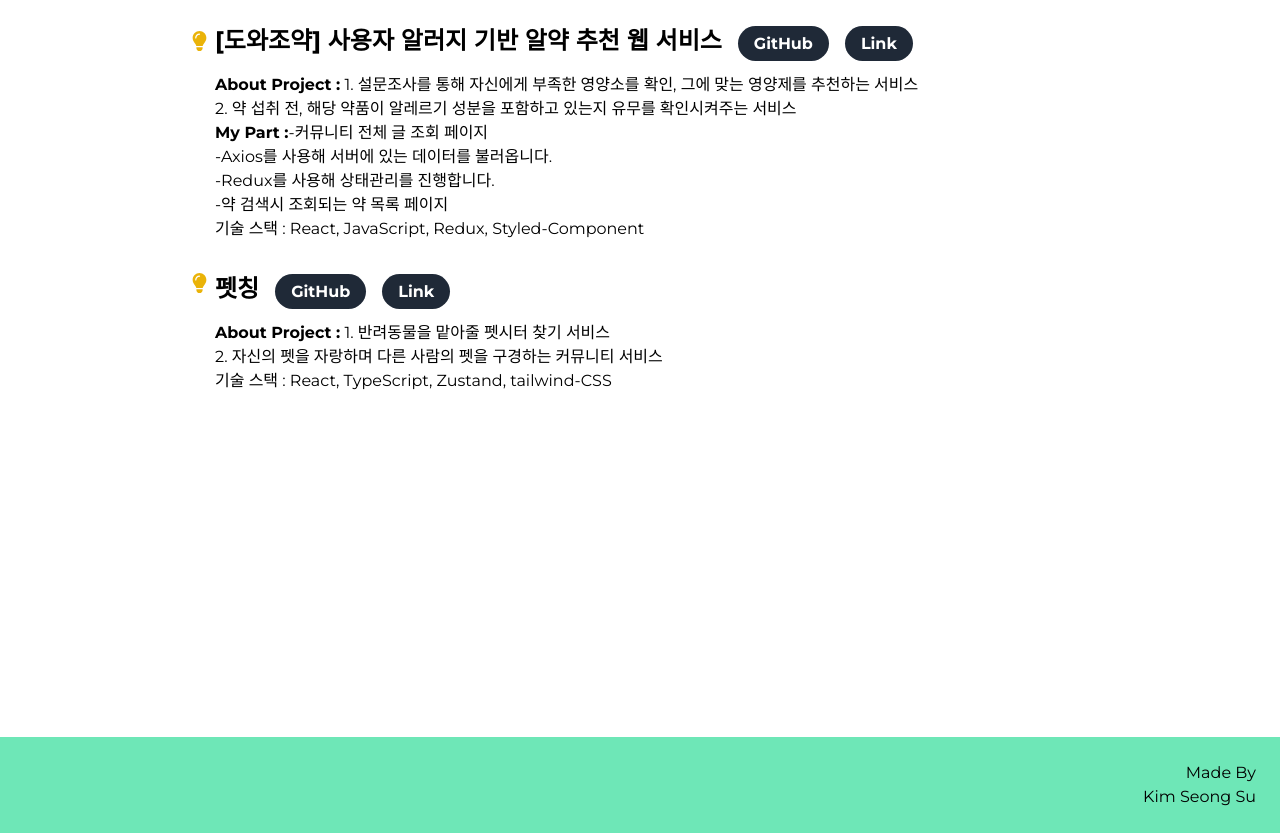
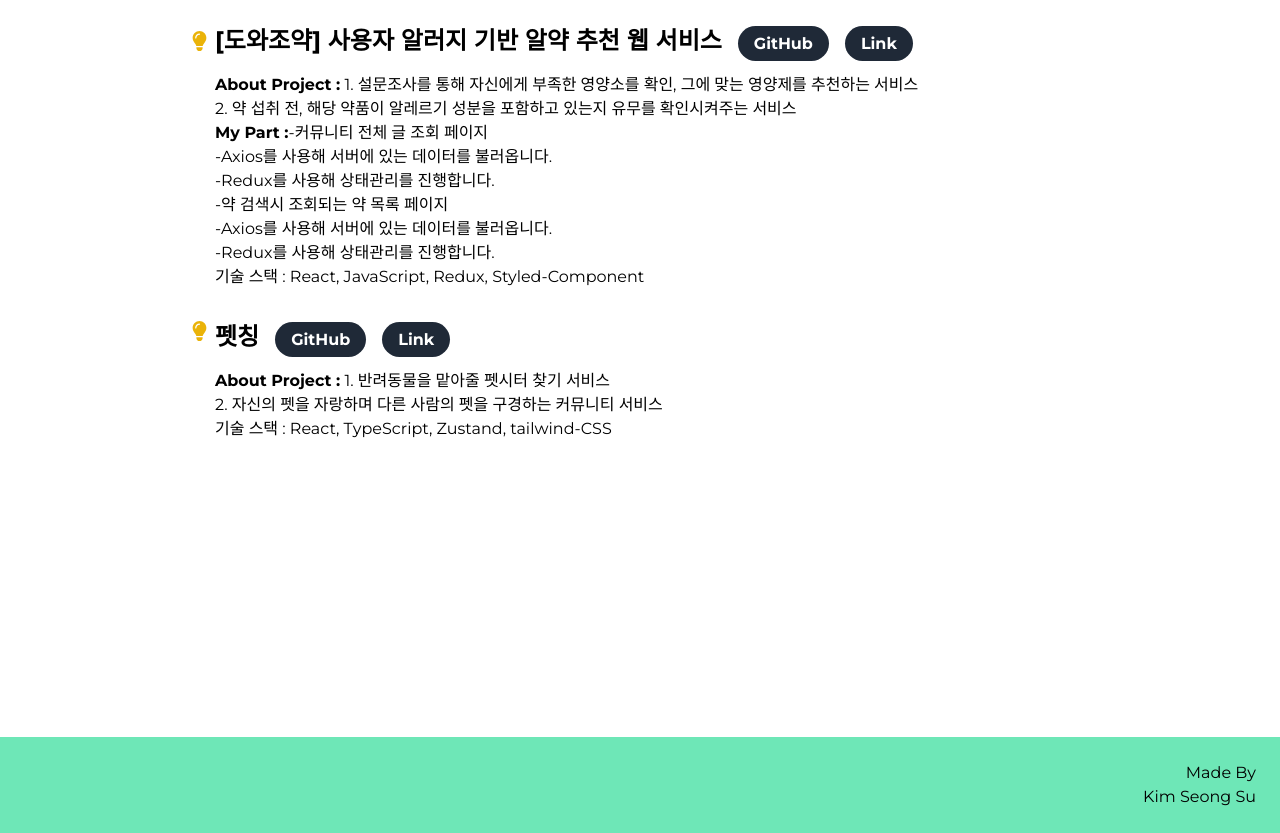
Before and after one commit to ggggggggithub/my-portfolio, a Next.js app: page / in a window 1280 px wide. Shown: the part 2340-3173 px from the top of the page. Built offline with nearby package versions, Linux system fonts and the light colour scheme.

Commit message:
update project my part

```diff
--- a/src/app/Components/project.tsx
+++ b/src/app/Components/project.tsx
@@ -47,6 +47,9 @@ export default function Project() {
               -Axios를 사용해 서버에 있는 데이터를 불러옵니다. <br />
               -Redux를 사용해 상태관리를 진행합니다. <br />
               -약 검색시 조회되는 약 목록 페이지
+              <br />
+              -Axios를 사용해 서버에 있는 데이터를 불러옵니다. <br />
+              -Redux를 사용해 상태관리를 진행합니다.
             </p>
             <p>기술 스택 : React, JavaScript, Redux, Styled-Component</p>
           </div>
```
